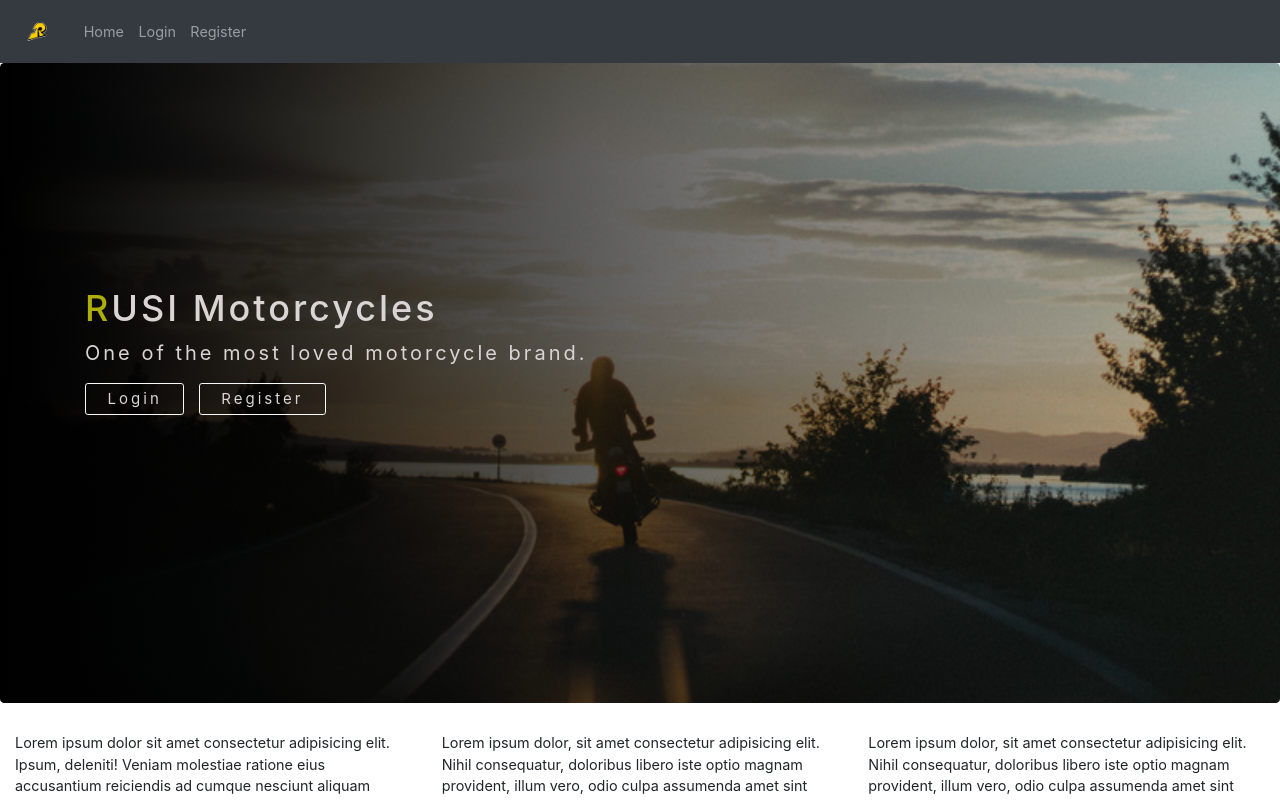
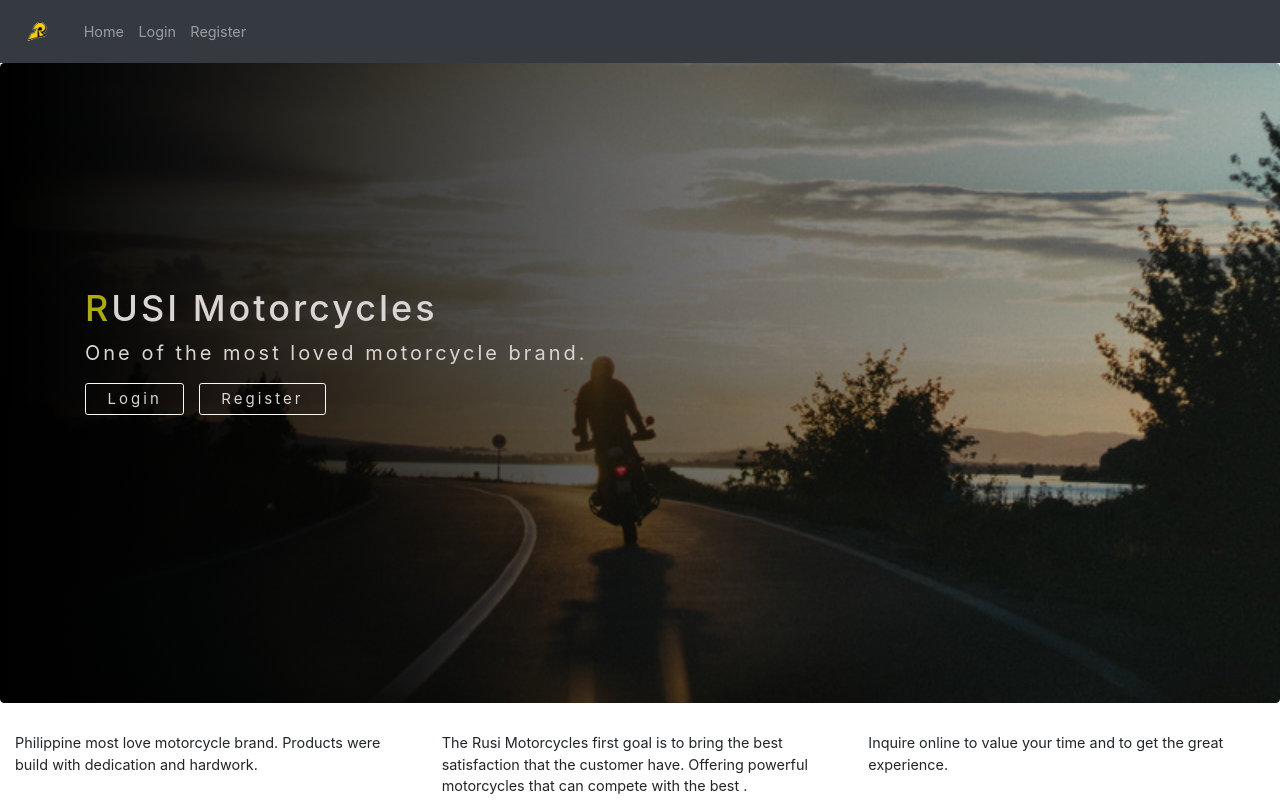
Before and after one commit to lanceliamll/RUSI-Motors, a React (Create React App) app in the folder src/client/: page / in a window 1280 px wide. Shown: the top 800 px of the page. Built offline with nearby package versions, Linux system fonts and the light colour scheme.

Commit message:
added view on inquiry

```diff
--- a/src/client/src/components/admin/InquiryItem.js
+++ b/src/client/src/components/admin/InquiryItem.js
@@ -10,6 +10,7 @@
   deleteInquiry
 }) => {
   const [handleShowEditModal, setHandleShowEditModal] = useState(false);
+  const [handleShowViewModal, setHandleShowViewModal] = useState(false);
   const [editData, setEditData] = useState({
     randomCode: "",
     fullName: "",
@@ -32,6 +33,14 @@
 
   let showModal = () => {
     setHandleShowEditModal(true);
+  };
+
+  let showViewModal = () => {
+    setHandleShowViewModal(true);
+  };
+
+  let hideViewModal = () => {
+    setHandleShowViewModal(false);
   };
 
   let onChange = e => {
@@ -60,8 +69,8 @@
 
     if (confirm) {
       deleteInquiry(_id);
+      window.location.reload();
     }
-    window.location.reload();
   };
 
   let editModal = (
@@ -129,6 +138,71 @@
     </Modal>
   );
 
+  let viewModal = (
+    <Modal
+      onHide={hideViewModal}
+      show={handleShowViewModal}
+      size="lg"
+      aria-labelledby="contained-modal-title-vcenter"
+      centered
+    >
+      <Modal.Header closeButton>
+        <Modal.Title id="contained-modal-title-vcenter">
+          View Inquiry Transaction
+        </Modal.Title>
+      </Modal.Header>
+      <Modal.Body>
+        <Form>
+          <Form.Group>
+            <Form.Label>Random Code</Form.Label>
+            <Form.Control
+              type="text"
+              placeholder="Random Code"
+              disabled
+              name="randomCode"
+              value={randomCode}
+            />
+
+            <Form.Label>Full Name</Form.Label>
+            <Form.Control
+              type="text"
+              placeholder="Full Name"
+              name="fullName"
+              disabled
+              value={editData.fullName}
+              onChange={e => onChange(e)}
+            />
+
+            <Form.Label>Address</Form.Label>
+            <Form.Control
+              type="text"
+              placeholder="Address"
+              name="address"
+              disabled
+              value={editData.address}
+              onChange={e => onChange(e)}
+            />
+
+            <Form.Label>Motor Model</Form.Label>
+            <Form.Control
+              type="text"
+              placeholder="Motor Model"
+              name="motorModel"
+              disabled
+              value={editData.motorModel}
+              onChange={e => onChange(e)}
+            />
+          </Form.Group>
+        </Form>
+      </Modal.Body>
+      <Modal.Footer>
+        <Button onClick={hideViewModal} className="btn btn-danger">
+          Close
+        </Button>
+      </Modal.Footer>
+    </Modal>
+  );
+
   return (
     <Fragment>
       <tr>
@@ -138,6 +212,8 @@
           <Fragment>
             <Button onClick={showModal}>Edit</Button>
             {editModal}
+            <Button onClick={showViewModal}>View</Button>
+            {viewModal}
             <Button className="btn btn-danger" onClick={onDeleteInquiry}>
               Delete
             </Button>
--- a/src/client/src/components/layout/Landing.js
+++ b/src/client/src/components/layout/Landing.js
@@ -42,26 +42,21 @@
               <Row>
                 <Col md={{ span: 4 }}>
                   <p className="content-text">
-                    Lorem ipsum dolor sit amet consectetur adipisicing elit.
-                    Ipsum, deleniti! Veniam molestiae ratione eius accusantium
-                    reiciendis ad cumque nesciunt aliquam harum, dolores
-                    doloremque illo, dolorem tempore magnam beatae! Atque, quis!
+                    Philippine most love motorcycle brand. Products were build
+                    with dedication and hardwork.
                   </p>
                 </Col>
                 <Col md={{ span: 4 }}>
                   <p className="content-text">
-                    Lorem ipsum dolor, sit amet consectetur adipisicing elit.
-                    Nihil consequatur, doloribus libero iste optio magnam
-                    provident, illum vero, odio culpa assumenda amet sint
-                    voluptatem? Dignissimos perspiciat
+                    The Rusi Motorcycles first goal is to bring the best
+                    satisfaction that the customer have. Offering powerful
+                    motorcycles that can compete with the best .
                   </p>
                 </Col>
                 <Col md={{ span: 4 }}>
                   <p className="content-text">
-                    Lorem ipsum dolor, sit amet consectetur adipisicing elit.
-                    Nihil consequatur, doloribus libero iste optio magnam
-                    provident, illum vero, odio culpa assumenda amet sint
-                    voluptatem? Dignissimos perspiciat
+                    Inquire online to value your time and to get the great
+                    experience.
                   </p>
                 </Col>
               </Row>
--- a/src/client/src/components/layout/Layout.css
+++ b/src/client/src/components/layout/Layout.css
@@ -43,7 +43,7 @@
   color: rgb(173, 173, 6);
 }
 .landingpage-content {
-  height: 75vh;
+  height: 50vh;
 }
 
 .content-text {
@@ -54,3 +54,8 @@
 .test {
   height: 100vh;
 }
+
+.navigation {
+  position: fixed;
+  z-index: 1000;
+}
--- a/src/client/src/components/layout/Navigation.js
+++ b/src/client/src/components/layout/Navigation.js
@@ -5,6 +5,7 @@
 import { Link } from "react-router-dom";
 import { logoutUser } from "../../actions/authActions";
 import Rusi1 from "../../static/Rusi1.png";
+import "./Layout.css";
 
 class Navigation extends Component {
   logout = () => {
@@ -59,7 +60,7 @@
     );
 
     return (
-      <>
+      <div>
         <Navbar bg="dark" variant="dark">
           <Navbar.Brand>
             <Link to="/">
@@ -75,7 +76,7 @@
             {isAuthenticated ? authLinks : guestLinks}
           </Nav>
         </Navbar>
-      </>
+      </div>
     );
   }
 }
```
